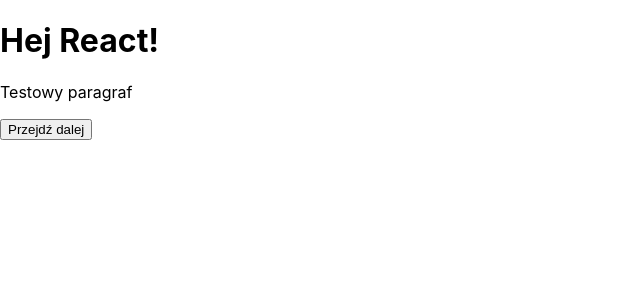
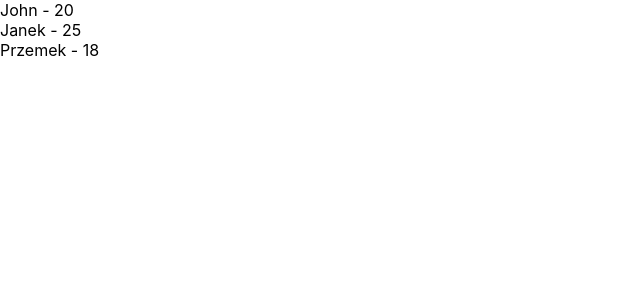
Before and after one commit to Dsrkblood/Calculator, a React (Create React App) app: page / in a window 1280 px wide. Shown: the top 300 px of the page, without its empty margins (0-640 px from the left). Built offline with nearby package versions, Linux system fonts and the light colour scheme; the HTML template or start-up script is replaced by a standard one.

Commit message:
Dynamic content

```diff
--- a/src/App.jsx
+++ b/src/App.jsx
@@ -1,13 +1,16 @@
 import "./App.css";
-import { Button } from "./components/Button";
-import { AppContent } from "./components/AppContent";
-
+import { users } from "./data/users";
 function App() {
 	return (
-		<>
-			<AppContent />
-			<Button />
-		</>
+		<div>
+			{users.map((user, index) => {
+				return (
+					<div key={index}>
+						{user.name} - {user.age}
+					</div>
+				);
+			})}
+		</div>
 	);
 }
 
--- a/src/components/AppContent.jsx
+++ /dev/null
@@ -1,8 +0,0 @@
-export function AppContent() {
-	return (
-		<>
-			<h1>Hej React!</h1>
-			<p>Testowy paragraf</p>
-		</>
-	);
-}
--- a/src/components/Button.jsx
+++ /dev/null
@@ -1,3 +0,0 @@
-export function Button() {
-	return <button>Przejdź dalej</button>;
-}
--- /dev/null
+++ b/src/data/users.js
@@ -0,0 +1,14 @@
+export const users = [
+	{
+		name: "John",
+		age: 20,
+	},
+	{
+		name: "Janek",
+		age: 25,
+	},
+	{
+		name: "Przemek",
+		age: 18,
+	},
+];
```
